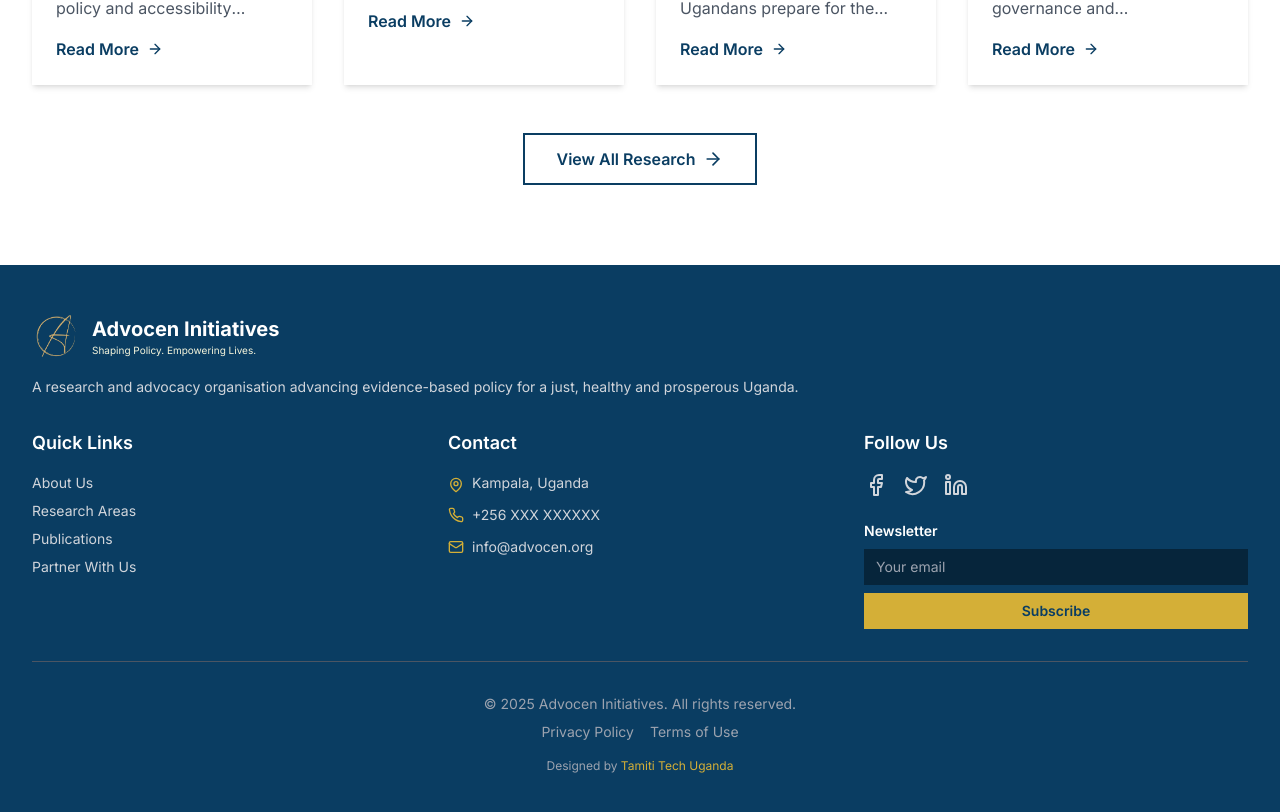
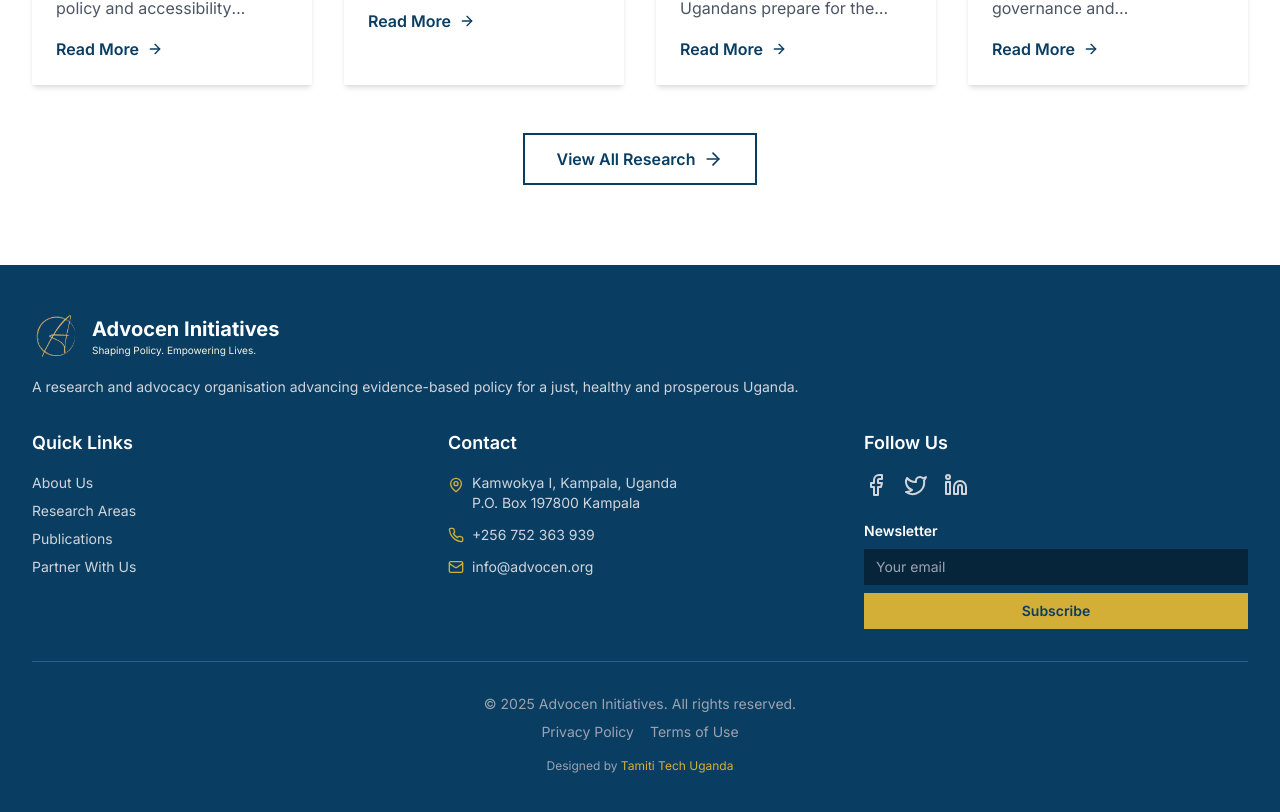
Before and after one commit to enoskyeza/advocen, a React (Vite) app: page / in a window 1280 px wide. Shown: the part 5209-6021 px from the top of the page. Built offline with nearby package versions, Linux system fonts and the light colour scheme.

Commit message:
update contacts and team image

```diff
--- a/src/components/ContactSection.jsx
+++ b/src/components/ContactSection.jsx
@@ -11,9 +11,8 @@ export default function ContactSection() {
                 <h3 className="text-xl font-bold">Visit Our Office</h3>
               </div>
               <p className="text-gray-700">
-                Plot 123, Kampala Road<br />
-                Kampala, Uganda<br />
-                P.O. Box 12345
+                Kamwokya I, Kampala, Uganda<br />
+                P.O. Box 197800 Kampala
               </p>
             </div>
 
@@ -23,10 +22,7 @@ export default function ContactSection() {
                 <h3 className="text-xl font-bold">Call Us</h3>
               </div>
               <p className="text-white/90 mb-2">
-                Main: +256 XXX XXXXXX
-              </p>
-              <p className="text-white/90">
-                Mobile: +256 XXX XXXXXX
+                +256 752 363 939
               </p>
             </div>
 
@@ -50,7 +46,7 @@ export default function ContactSection() {
             <div className="space-y-4 mb-10 text-gray-700">
               <h2 className="text-3xl font-bold text-[#003366] mb-6">Send Us a Message</h2>
               <p className="text-gray-600 mb-8">
-                Whether you have a question, want to partner with us, or are interested in our research, we'd love to hear from you. Fill out the form and we'll respond within 24-48 hours.
+                Whether you have a question, want to partner with us, or are interested in our research, we&apos;d love to hear from you. Fill out the form and we&apos;ll respond within 24-48 hours.
               </p>
             </div>
 
@@ -78,8 +74,8 @@ export default function ContactSection() {
           <div>
             <div className="w-full h-[320px] sm:h-[380px] lg:h-full min-h-[320px] bg-gray-100">
               <iframe
-                title="Crested Towers Kampala"
-                src="https://www.google.com/maps?q=Crested+Towers,+Kampala,+Uganda&output=embed"
+                title="Kamwokya I Kampala"
+                src="https://www.google.com/maps?q=Kamwokya+I,+Kampala,+Uganda&output=embed"
                 width="100%"
                 height="100%"
                 style={{ border: 0 }}
--- a/src/components/Footer.tsx
+++ b/src/components/Footer.tsx
@@ -39,11 +39,11 @@ export default function Footer() {
             <ul className="space-y-3 text-sm">
               <li className="flex items-start space-x-2">
                 <MapPin className="h-4 w-4 mt-1 flex-shrink-0 text-gold" />
-                <span className="text-gray-300">Kampala, Uganda</span>
+                <span className="text-gray-300">Kamwokya I, Kampala, Uganda<br />P.O. Box 197800 Kampala</span>
               </li>
               <li className="flex items-center space-x-2">
                 <Phone className="h-4 w-4 flex-shrink-0 text-gold" />
-                <span className="text-gray-300">+256 XXX XXXXXX</span>
+                <span className="text-gray-300">+256 752 363 939</span>
               </li>
               <li className="flex items-center space-x-2">
                 <Mail className="h-4 w-4 flex-shrink-0 text-gold" />
```
Also changed, not shown: public/team/dorick.jpg.
